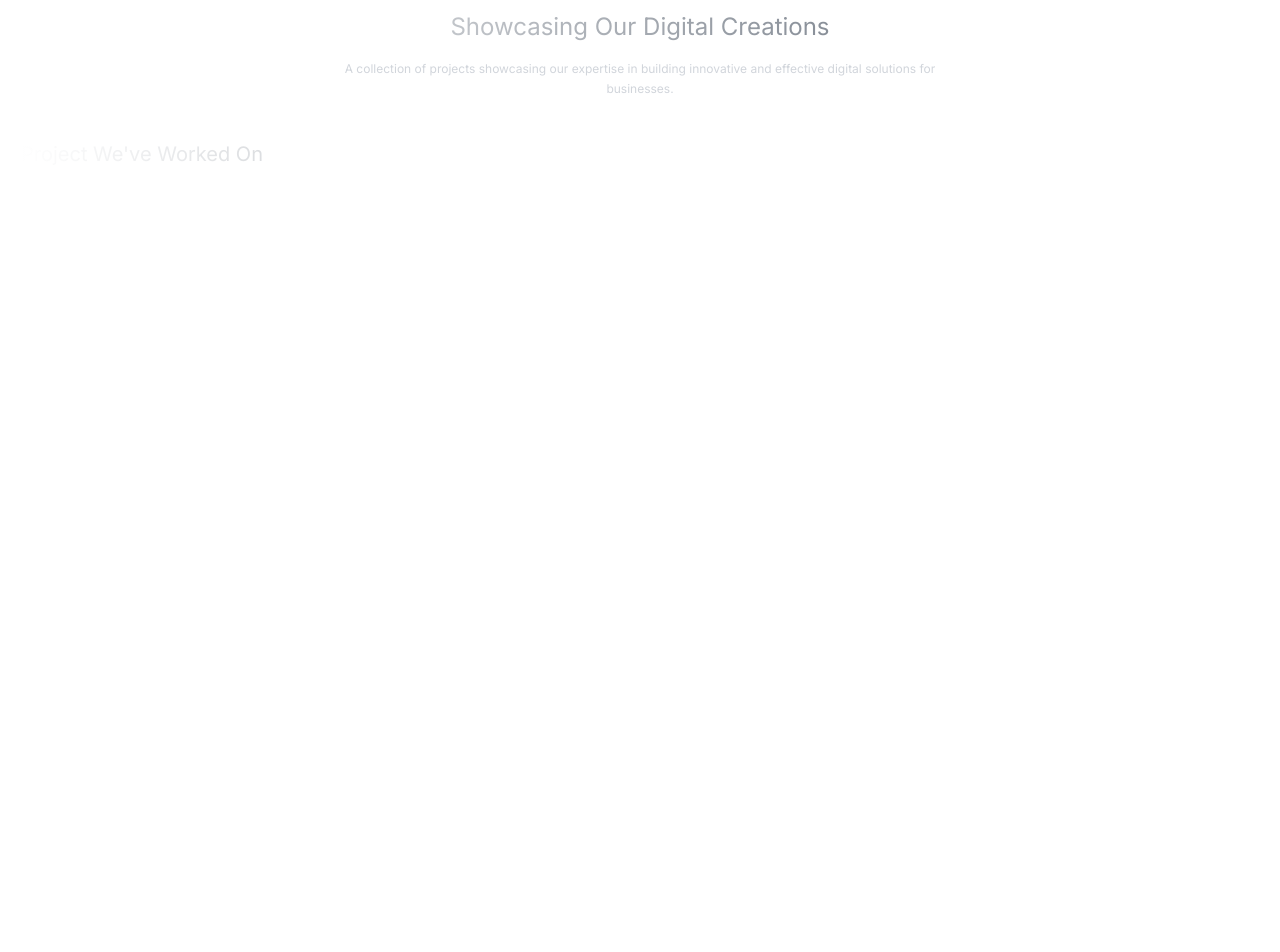
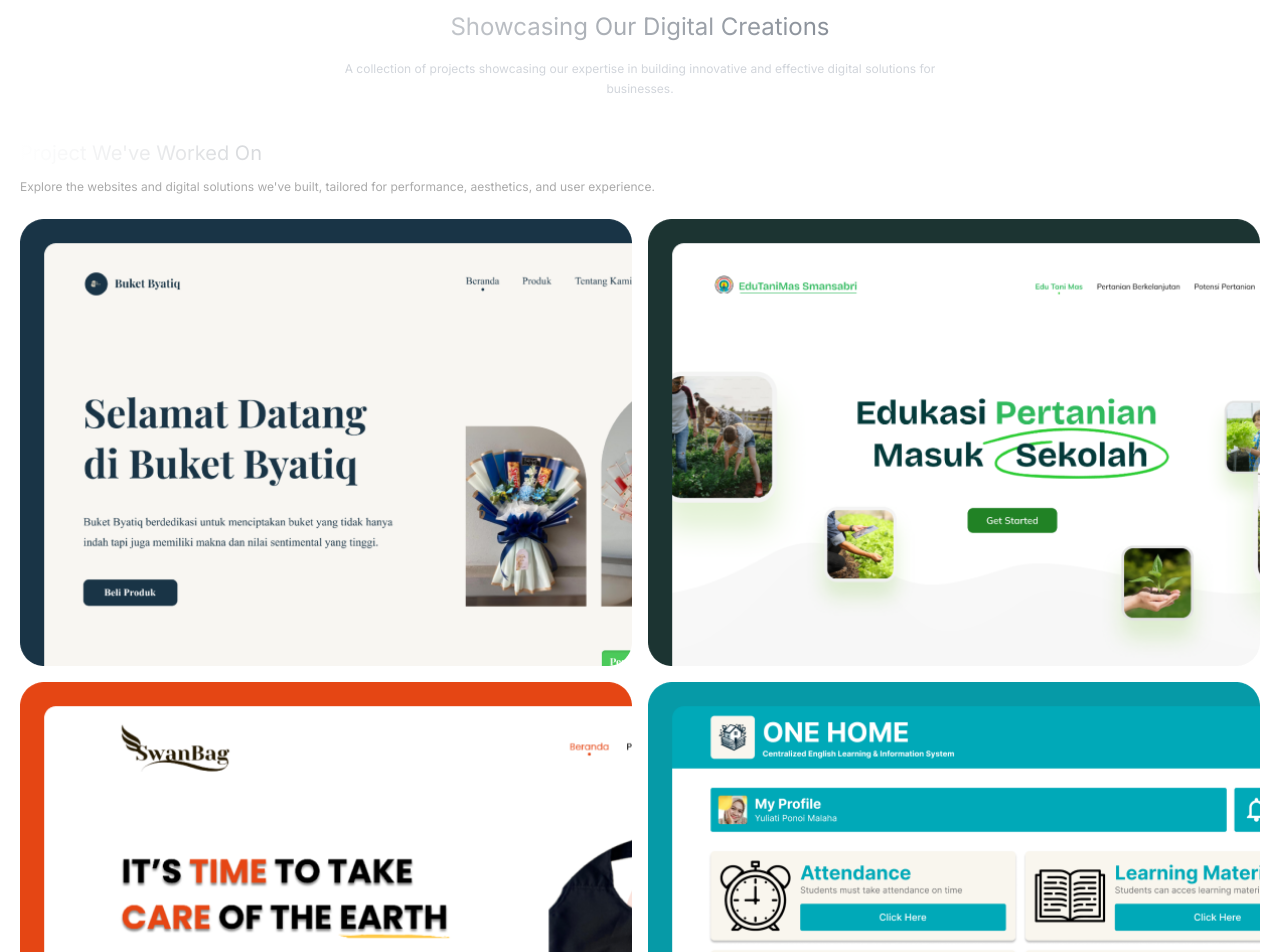
Before and after one commit to AbdanulIkhlas/web-profile, a Next.js app: page /portfolio in a window 1280 px wide. Shown: the part 200-1152 px from the top of the page. Before the commit the page ends 800 px from the top, so only its background shows below. Built offline with nearby package versions, Linux system fonts and the light colour scheme.

Commit message:
create component, and section project on portfolio page

```diff
--- /dev/null
+++ b/src/app/components/fragments/ProjectCard.jsx
@@ -0,0 +1,32 @@
+import Link from "next/link";
+
+const ProjectCard = ({ project }) => {
+  return (
+    <Link href={`/portfolio/${project.id}`} passHref>
+      <div className="relative group cursor-pointer rounded-md overflow-hidden">
+        {/* Gambar Project */}
+        <img
+          src={project.image}
+          alt={project.title}
+          className="w-full h-auto"
+        />
+
+        {/* Overlay Hover */}
+        <div
+          className="absolute bottom-0 left-0 w-full h-0 group-hover:h-full transition-all duration-500"
+          style={{
+            background: `linear-gradient(to top, ${project.hoverColor}, transparent)`,
+          }}
+        ></div>
+
+        {/* Title */}
+        <div className="absolute bottom-0 left-0 flex items-center gap-2 w-full p-3 text-white text-left text-xs font-medium transition-opacity duration-300 opacity-0 group-hover:opacity-100">
+          <p>{project.title}</p>
+          <img src="/svg/arrow-right.svg" alt="arrow right" />
+        </div>
+      </div>
+    </Link>
+  );
+};
+
+export default ProjectCard;
--- a/src/app/components/sections/Portfolio/ProjectSection.jsx
+++ b/src/app/components/sections/Portfolio/ProjectSection.jsx
@@ -1,11 +1,27 @@
 import GradientHeader from "../../elements/GradientHeader";
+import SecondParagraph from "../../elements/SecondParagraph";
+import ProjectCard from "../../fragments/ProjectCard";
+import projects from "@/data/projects";
 
 const ProjectSection = () => {
-  return <section className="border border-white">
-    <GradientHeader customClassname="text-xl pr-40">
-      Project We've Worked On
-    </GradientHeader>
-  </section>;
+  return (
+    <section className="">
+      <div className="pr-40">
+        <GradientHeader customClassname="text-xl">
+          Project We've Worked On
+        </GradientHeader>
+      </div>
+      <SecondParagraph customClassname="mt-3 pe-32 mb-6">
+        Explore the websites and digital solutions we've built, tailored for
+        performance, aesthetics, and user experience.
+      </SecondParagraph>
+      <div className="grid grid-cols-2 gap-4">
+        {projects.map((project) => (
+          <ProjectCard key={project.id} project={project} />
+        ))}
+      </div>
+    </section>
+  );
 };
 
 export default ProjectSection;
--- /dev/null
+++ b/src/app/portfolio/[portfolioId]/page.js
@@ -0,0 +1,18 @@
+"use client";
+
+import { useParams } from "next/navigation";
+
+const PortfolioDetail = () => {
+  const { portfolioId } = useParams();
+
+  return (
+    <div className="p-10 text-white">
+      <h1 className="text-3xl font-bold">Portfolio Detail: {portfolioId}</h1>
+      <p className="mt-2">
+        Detail informasi tentang project {portfolioId} akan ditampilkan di sini.
+      </p>
+    </div>
+  );
+};
+
+export default PortfolioDetail;
--- /dev/null
+++ b/src/data/projects.js
@@ -0,0 +1,32 @@
+const projects = [
+  {
+    id: "bucketbyatiq",
+    title: "Bucket Byatiq",
+    image: "/images/projects/bucketByatiq.png",
+    link: "portfolio/bucketbyatiq",
+    hoverColor: "#193446",
+  },
+  {
+    id: "tanimas",
+    title: "Tani Mas",
+    image: "/images/projects/tanimas.png",
+    link: "portfolio/onehome",
+    hoverColor: "#1C3432",
+  },
+  {
+    id: "swanbag",
+    title: "Swanbag",
+    image: "/images/projects/swanbag.png",
+    link: "portfolio/swanbag",
+    hoverColor: "#E54614",
+  },
+  {
+    id: "onehome",
+    title: "One Home",
+    image: "/images/projects/onehome.png",
+    link: "portfolio/onehome",
+    hoverColor: "#069AA7",
+  },
+];
+
+export default projects;
```
